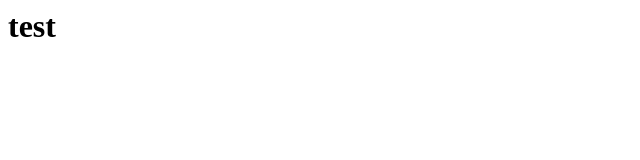
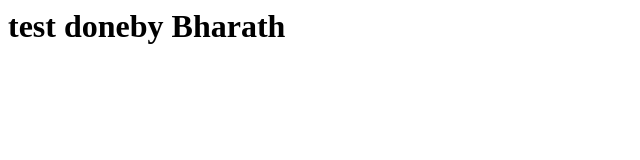
Before and after one commit to haroonrasheed333/IOLab, a plain HTML site: page index.html in a window 1280 px wide. Shown: the whole page, without its empty margins (0-640 px from the left). Drawn offline with Linux system fonts and the light colour scheme.

Commit message:
Bharath change

```diff
--- a/index.html
+++ b/index.html
@@ -2,6 +2,6 @@
 <html>
 <head></head>
 <body>
-	<h1>test</h1>
+	<h1>test doneby Bharath</h1>
 </body>
 </html>
```
